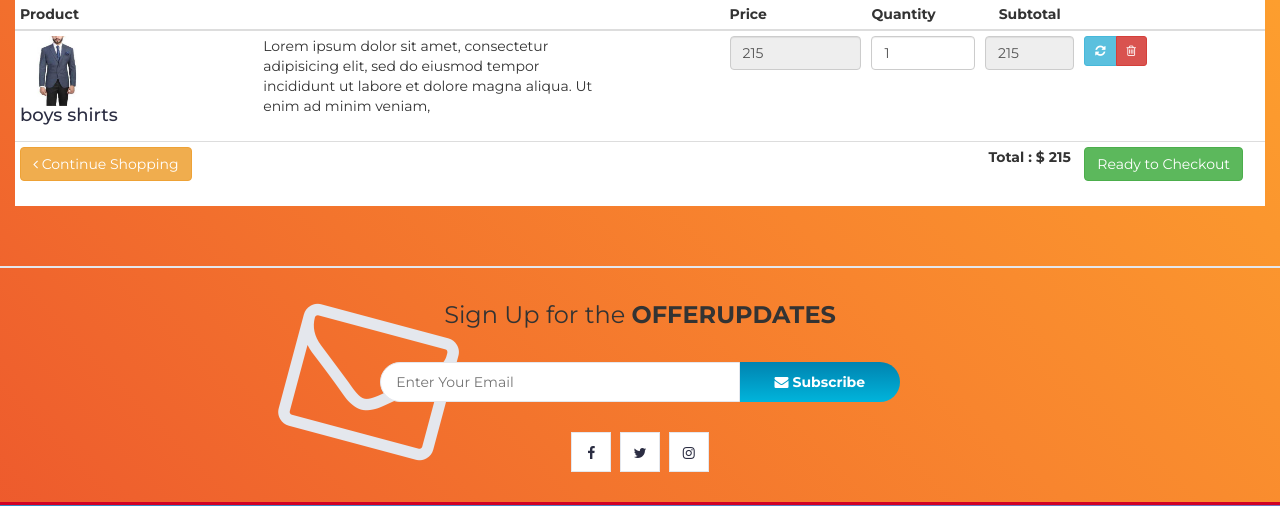
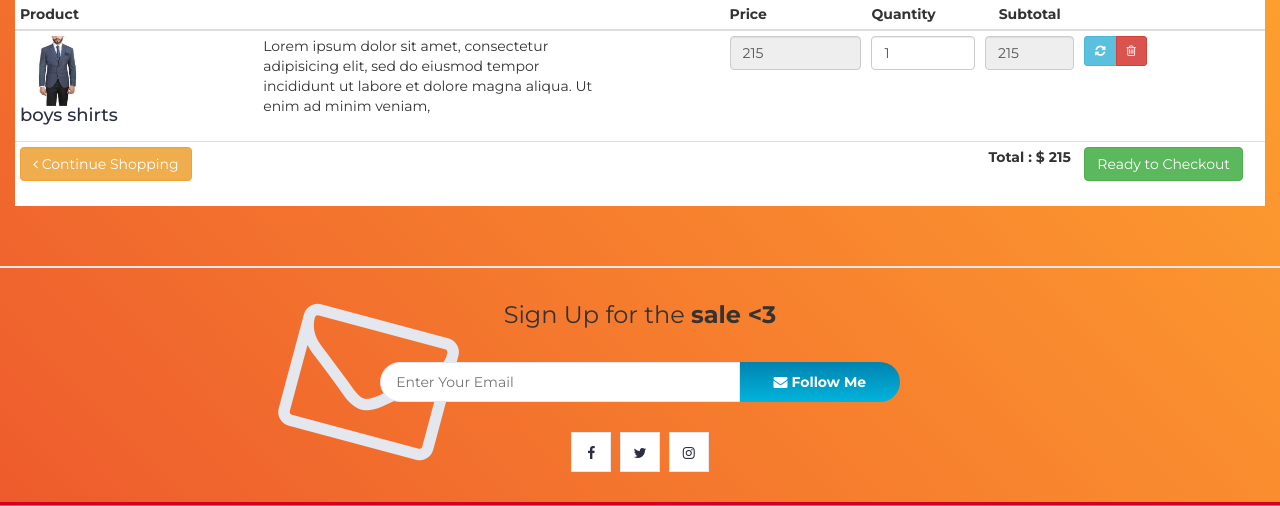
Before and after one commit to hoangbgnh123456/gaucon, a PHP site: page /myfiles/cart.php in a window 1280 px wide. Shown: the part 238-744 px from the top of the page. Run offline with PHP 8.4, Linux system fonts and the light colour scheme; data comes from the database, SQL or seed files in the repository; some libraries are stand-ins or nearby versions.

Commit message:
Update newslettter.php

```diff
--- a/newslettter.php
+++ b/newslettter.php
@@ -1,6 +1,3 @@
-
-
-
 
         <div id="newsletter" class="section">
 			<!-- container -->
@@ -10,10 +7,10 @@
 					<div class="col-md-12">
 
 						<div class="newsletter">
-							<p>Sign Up for the <strong>OFFERUPDATES</strong></p>
+							<p>Sign Up for the <strong>sale <3</strong></p>
 							<form id="offer_form" onsubmit="return false">
 								<input class="input" type="email" id="email" name="email" placeholder="Enter Your Email">
-								<button class="newsletter-btn" value="Sign Up" name="signup_button" type="submit"><i class="fa fa-envelope"></i> Subscribe</button>
+								<button class="newsletter-btn" value="Sign Up" name="signup_button" type="submit"><i class="fa fa-envelope"></i> Follow Me</button>
 							</form>
 							<div class="" id="offer_msg">
                                 <!--Alert from signup form-->
```
